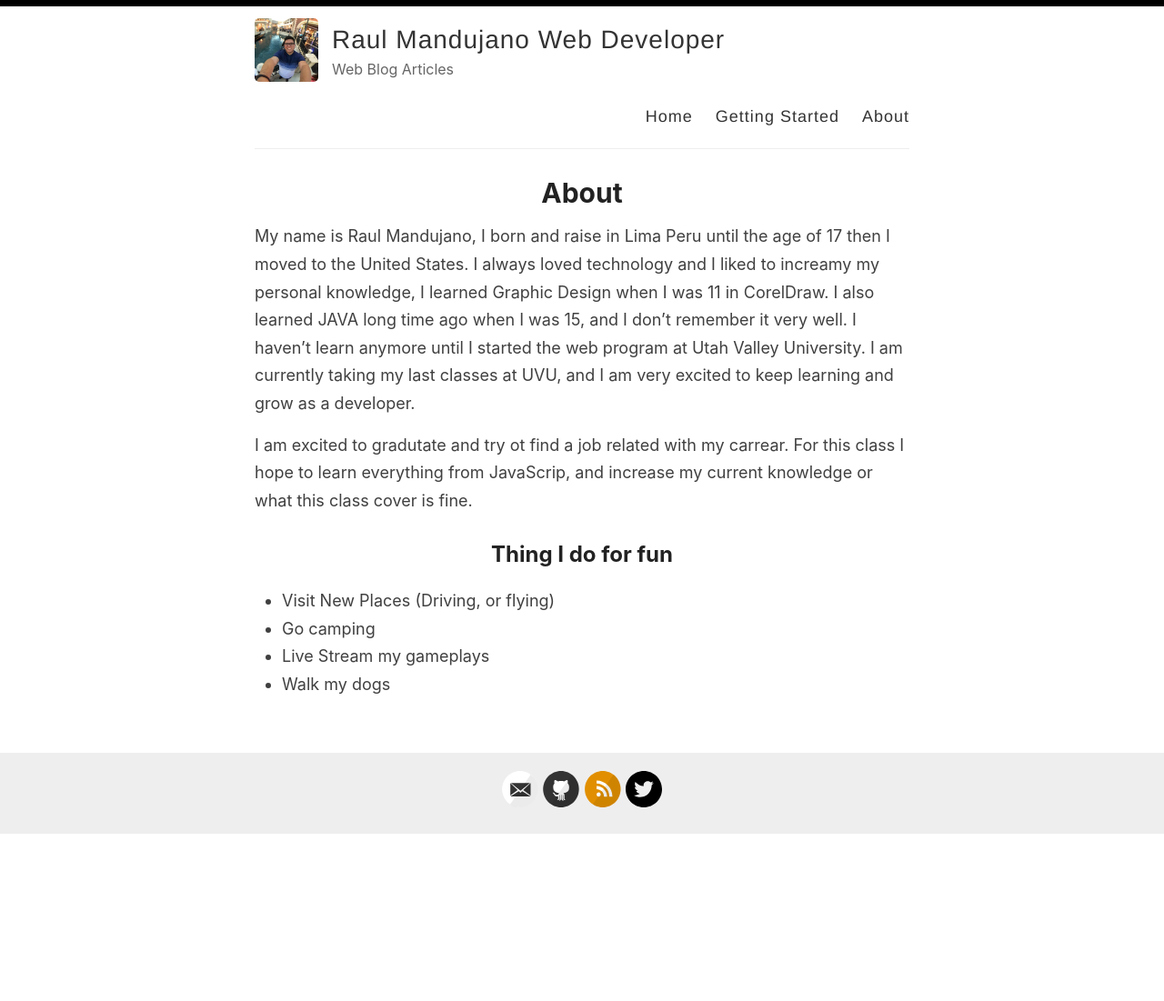
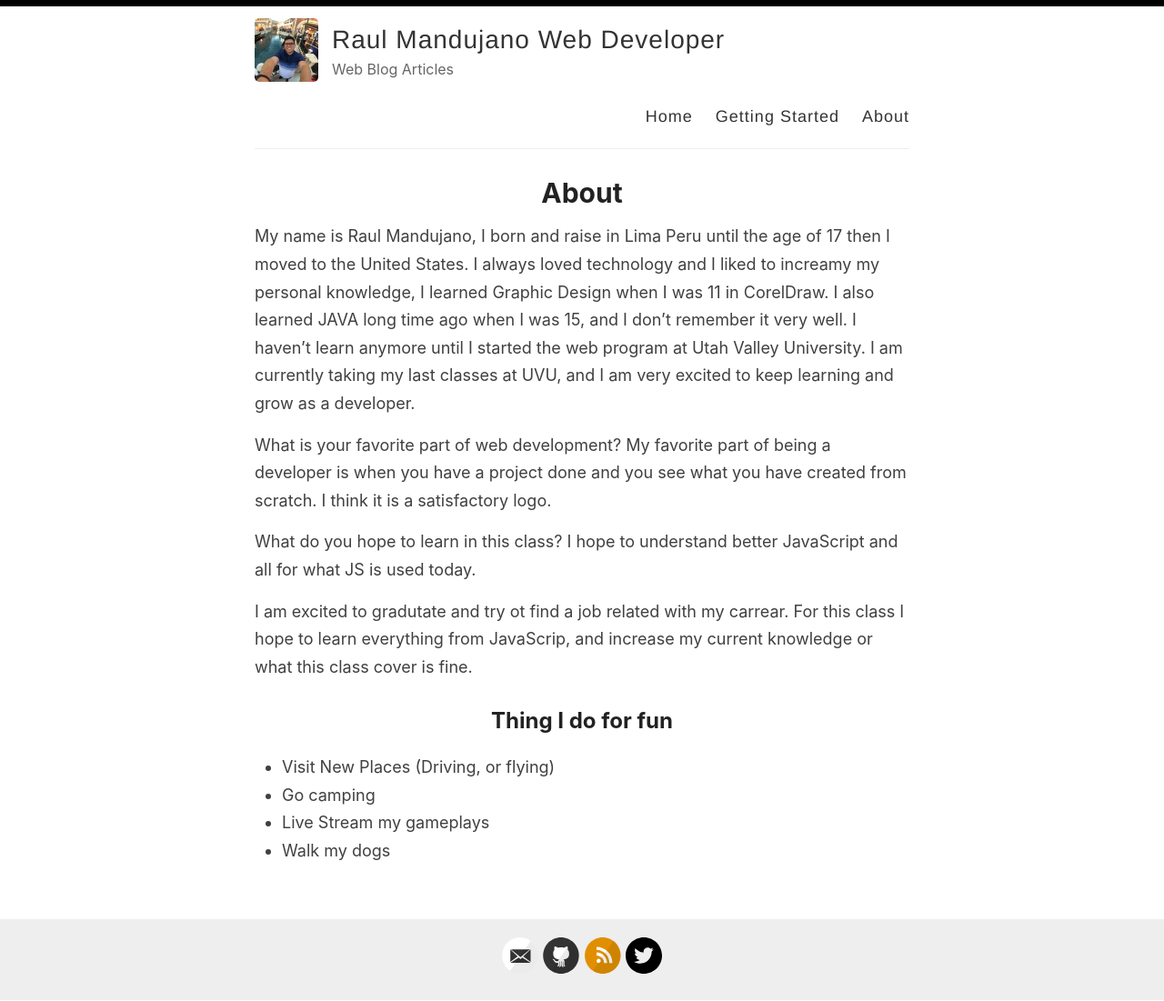
Before and after one commit to RaulMandujano/RaulPage, a Jekyll site: the page built from _pages/about.md, in a window 1280 px wide. Shown: the whole page at 91% size. Built offline with Jekyll 4.4.1, drawn with Linux system fonts in a browser that asks for light colours; before the commit the page ends 918 px from its top, so only the background shows below that.

Commit message:
Update about.md

```diff
--- a/_pages/about.md
+++ b/_pages/about.md
@@ -5,6 +5,12 @@ permalink: /about/
 ---
 
 My name is Raul Mandujano, I born and raise in Lima Peru until the age of 17 then I moved to the United States. I always loved technology and I liked to increamy my personal knowledge, I learned Graphic Design when I was 11 in CorelDraw. I also learned JAVA long time ago when I was 15, and I don’t remember it very well. I haven’t learn anymore until I started the web program at Utah Valley University. I am currently taking my last classes at UVU, and I am very excited to keep learning and grow as a developer.
+
+What is your favorite part of web development?
+My favorite part of being a developer is when you have a project done and you see what you have created from scratch. I think it is a satisfactory logo.
+
+What do you hope to learn in this class?
+I hope to understand better JavaScript and all for what JS is used today.
 
 I am excited to gradutate and try ot find a job related with my carrear. For this class I hope to learn everything from JavaScrip, and increase my current knowledge or what this class cover is fine.
 
```
